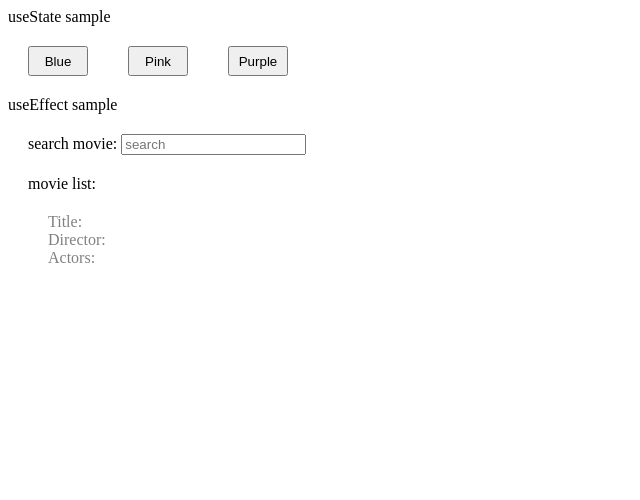
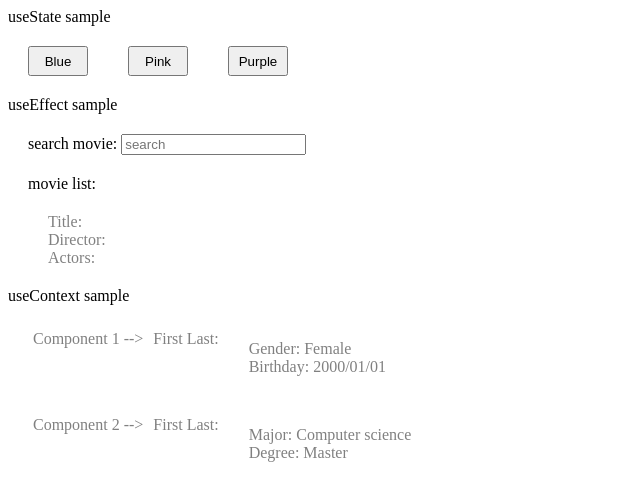
Before and after one commit to ValerieRen/vr-react-examples, a React (Create React App) app: page / in a window 1280 px wide. Shown: the top 500 px of the page, without its empty margins (0-640 px from the left). Built offline with nearby package versions, Linux system fonts and the light colour scheme; no server answers.

Commit message:
useContext samples

```diff
--- a/src/App.js
+++ b/src/App.js
@@ -2,12 +2,14 @@ import React from 'react';
 import './App.scss';
 import Colors from "./components/useState/Colors";
 import Count from "./components/useEffect/Count";
+import ContextProvider from "./components/useContext/ContextProvider";
 
 const App = () => {
   return (
     <div>
       <Colors />
       <Count />
+      <ContextProvider/>
     </div>
   );
 }
--- a/src/App.scss
+++ b/src/App.scss
@@ -50,3 +50,21 @@
 .search-result label {
   color: grey;
 }
+
+.user {
+  padding: 5px 5px;
+  margin: 20px 20px;
+  display: flex;
+  flex-direction: row;
+  color: grey;
+}
+
+.user div:first-child  {
+ padding-right: 10px;
+}
+
+.user-info {
+  display: flex;
+  flex-direction: column;
+  padding: 10px 30px;
+}
--- /dev/null
+++ b/src/components/useContext/ContextConsumer1.js
@@ -0,0 +1,19 @@
+import React, {useContext} from 'react';
+import {UserContext} from "./ContextProvider";
+
+const ContextConsumer1 = () => {
+  const context = useContext(UserContext);
+  const user = context.user;
+  return (
+    <div className="user">
+      <div>Component 1 --> </div>
+      <div>{user.fullName}:</div>
+      <div className="user-info">
+        <label><span>Gender: {user.gender}</span></label>
+        <label><span>Birthday: {user.birthday}</span></label>
+      </div>
+    </div>
+  );
+};
+
+export default ContextConsumer1;
--- /dev/null
+++ b/src/components/useContext/ContextConsumer2.js
@@ -0,0 +1,19 @@
+import React, {useContext} from "react";
+import {UserContext} from "./ContextProvider";
+
+const ContextConsumer2 = () => {
+  const context = useContext(UserContext);
+  const user = context.user;
+  return (
+    <div className="user">
+      <div>Component 2 --></div>
+      <div>{user.fullName}:</div>
+      <div className="user-info">
+        <label><span>Major: {user.major}</span></label>
+        <label><span>Degree: {user.degree}</span></label>
+      </div>
+    </div>
+  );
+};
+
+export default ContextConsumer2;
--- /dev/null
+++ b/src/components/useContext/ContextProvider.js
@@ -0,0 +1,31 @@
+import React from 'react';
+import ContextConsumer1 from "./ContextConsumer1";
+import ContextConsumer2 from "./ContextConsumer2";
+
+export const UserContext = React.createContext();
+
+const ContextProvider = () => {
+  const userState = {
+    user: {
+      fullName: 'First Last',
+      gender: 'Female',
+      birthday: '2000/01/01',
+      major: 'Computer science',
+      degree: 'Master',
+    }
+  };
+
+  return (
+    <React.Fragment>
+      <div>
+        <span>useContext sample</span>
+      </div>
+      <UserContext.Provider value={userState}>
+        <ContextConsumer1 />
+        <ContextConsumer2 />
+      </UserContext.Provider>
+    </React.Fragment>
+  );
+};
+
+export default ContextProvider;
```
